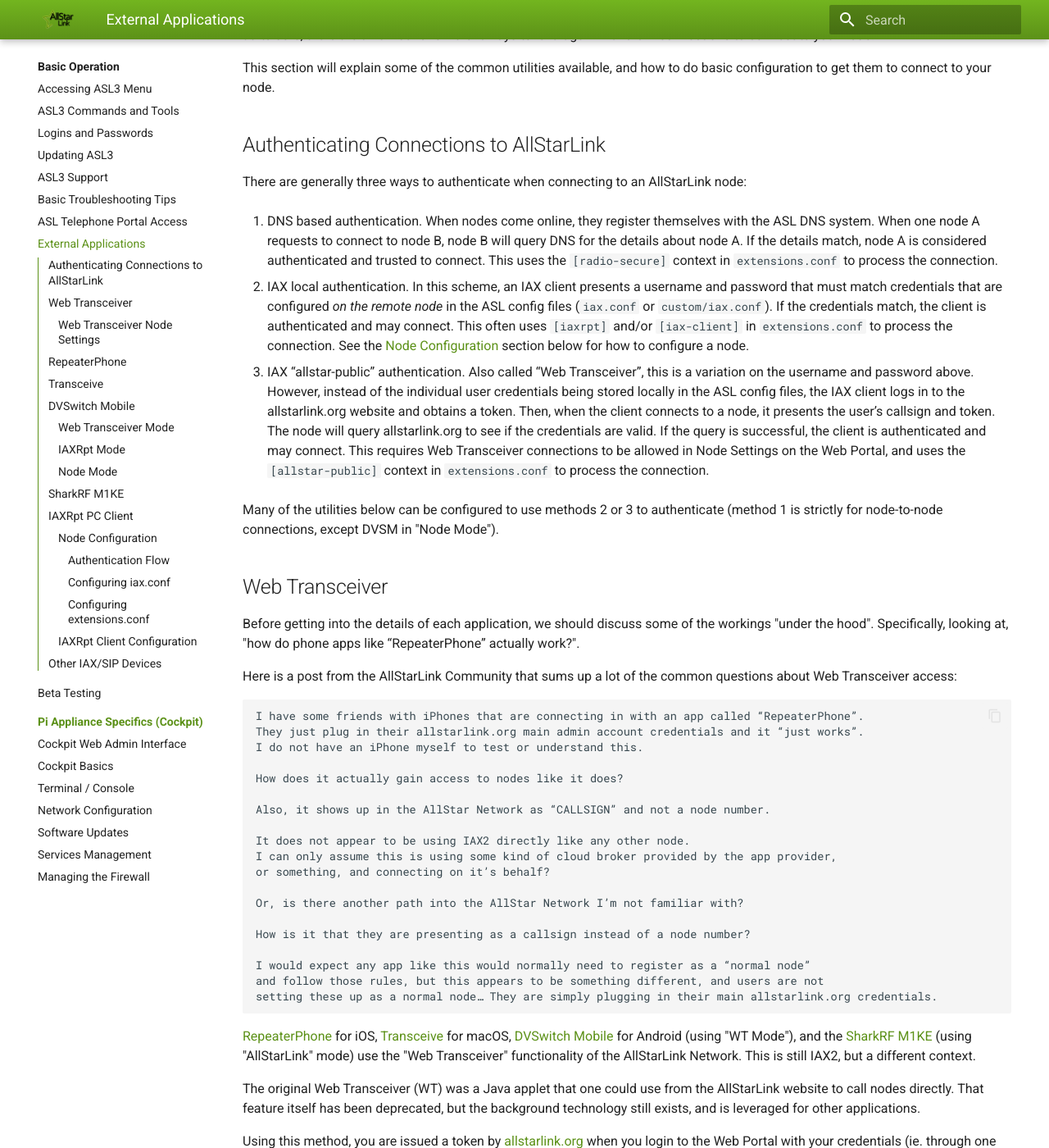
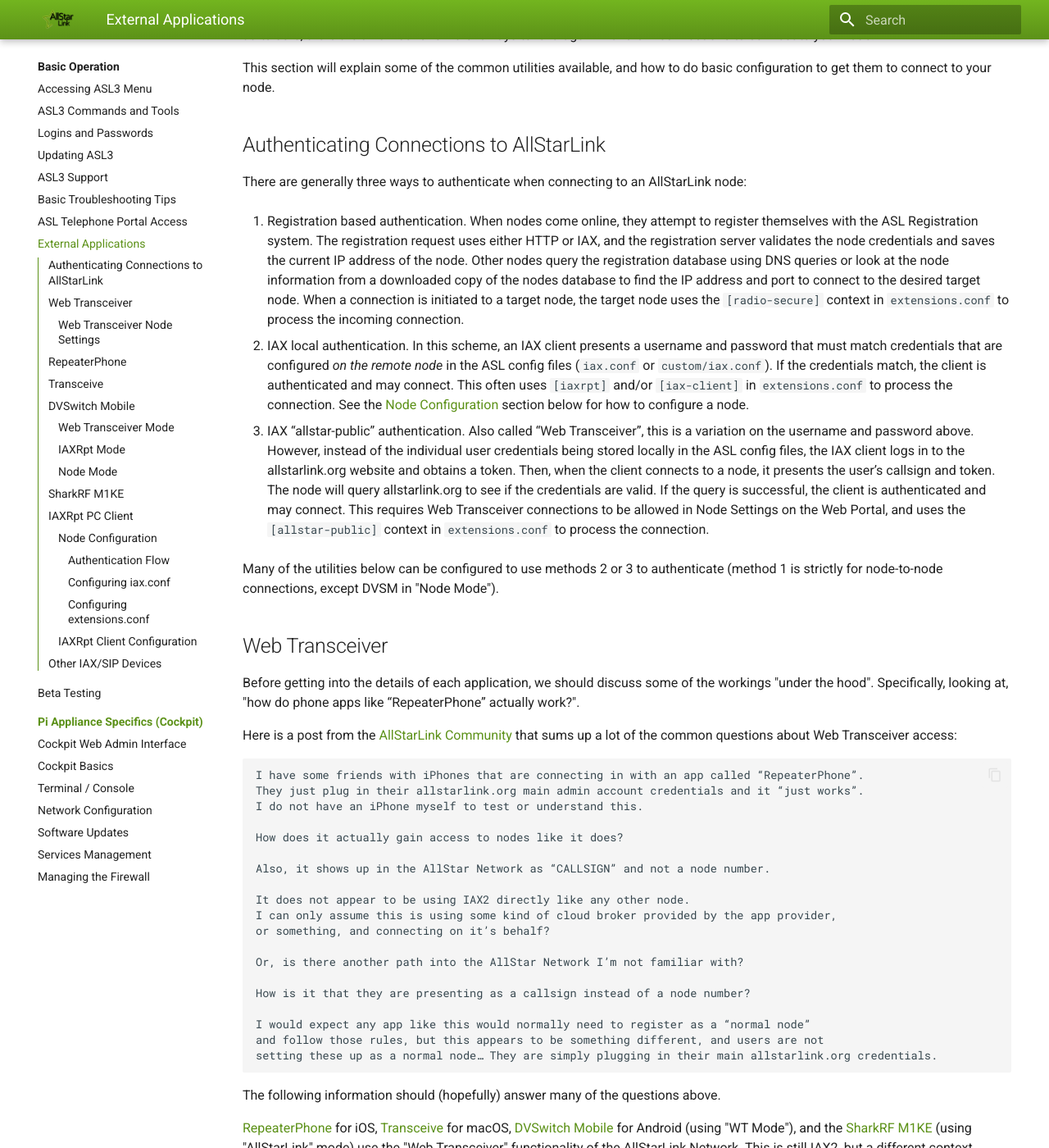
Before and after one commit to AllStarLink/ASL3-Manual, an MkDocs documentation site: the page built from docs/user-guide/externalapps.md, in a window 1280 px wide and 1400 px high, scrolled down 203 px. Shown: the whole window at 82% size. Built offline with MkDocs 1.6.1 and Material for MkDocs 9.7.7, drawn with Linux system fonts in a browser that asks for light colours.

Commit message:
Revise some authentication information, other minor edits.

```diff
--- a/docs/user-guide/externalapps.md
+++ b/docs/user-guide/externalapps.md
@@ -6,7 +6,7 @@
 ## Authenticating Connections to AllStarLink
 There are generally three ways to authenticate when connecting to an AllStarLink node:
 
-1. DNS based authentication. When nodes come online, they register themselves with the ASL DNS system. When one node A requests to connect to node B, node B will query DNS for the details about node A. If the details match, node A is considered authenticated and trusted to connect. This uses the `[radio-secure]` context in `extensions.conf` to process the connection.
+1. Registration based authentication. When nodes come online, they attempt to register themselves with the ASL Registration system. The registration request uses either HTTP or IAX, and the registration server validates the node credentials and saves the current IP address of the node. Other nodes query the registration database using DNS queries or look at the node information from a downloaded copy of the nodes database to find the IP address and port to connect to the desired target node. When a connection is initiated to a target node, the target node uses the `[radio-secure]` context in `extensions.conf` to process the incoming connection.
 
 2. IAX local authentication. In this scheme, an IAX client presents a username and password that must match credentials that are configured *on the remote node* in the ASL config files (`iax.conf` or `custom/iax.conf`). If the credentials match, the client is authenticated and may connect. This often uses `[iaxrpt]` and/or `[iax-client]` in `extensions.conf` to process the connection. See the [Node Configuration](#node-configuration) section below for how to configure a node.
 
@@ -17,7 +17,7 @@
 ## Web Transceiver
 Before getting into the details of each application, we should discuss some of the workings "under the hood". Specifically, looking at, "how do phone apps like “RepeaterPhone” actually work?".
 
-Here is a post from the AllStarLink Community that sums up a lot of the common questions about Web Transceiver access:
+Here is a post from the [AllStarLink Community](https://community.allstarlink.org) that sums up a lot of the common questions about Web Transceiver access:
 
     I have some friends with iPhones that are connecting in with an app called “RepeaterPhone”.
     They just plug in their allstarlink.org main admin account credentials and it “just works”.
@@ -38,6 +38,8 @@
     I would expect any app like this would normally need to register as a “normal node”
     and follow those rules, but this appears to be something different, and users are not
     setting these up as a normal node… They are simply plugging in their main allstarlink.org credentials.
+
+The following information should (hopefully) answer many of the questions above.
 
 [RepeaterPhone](https://repeaterphone.com/) for iOS, [Transceive](https://transceive.app/) for macOS, [DVSwitch Mobile](https://play.google.com/store/apps/details?id=org.dvswitch&hl=en_CA&pli=1) for Android (using "WT Mode"), and the [SharkRF M1KE](https://www.sharkrf.com/products/m1ke/) (using "AllStarLink" mode) use the "Web Transceiver" functionality of the AllStarLink Network. This is still IAX2, but a different context.
 
```
Also changed, not shown: docs/basics/portal.md (+1 -1 lines).
